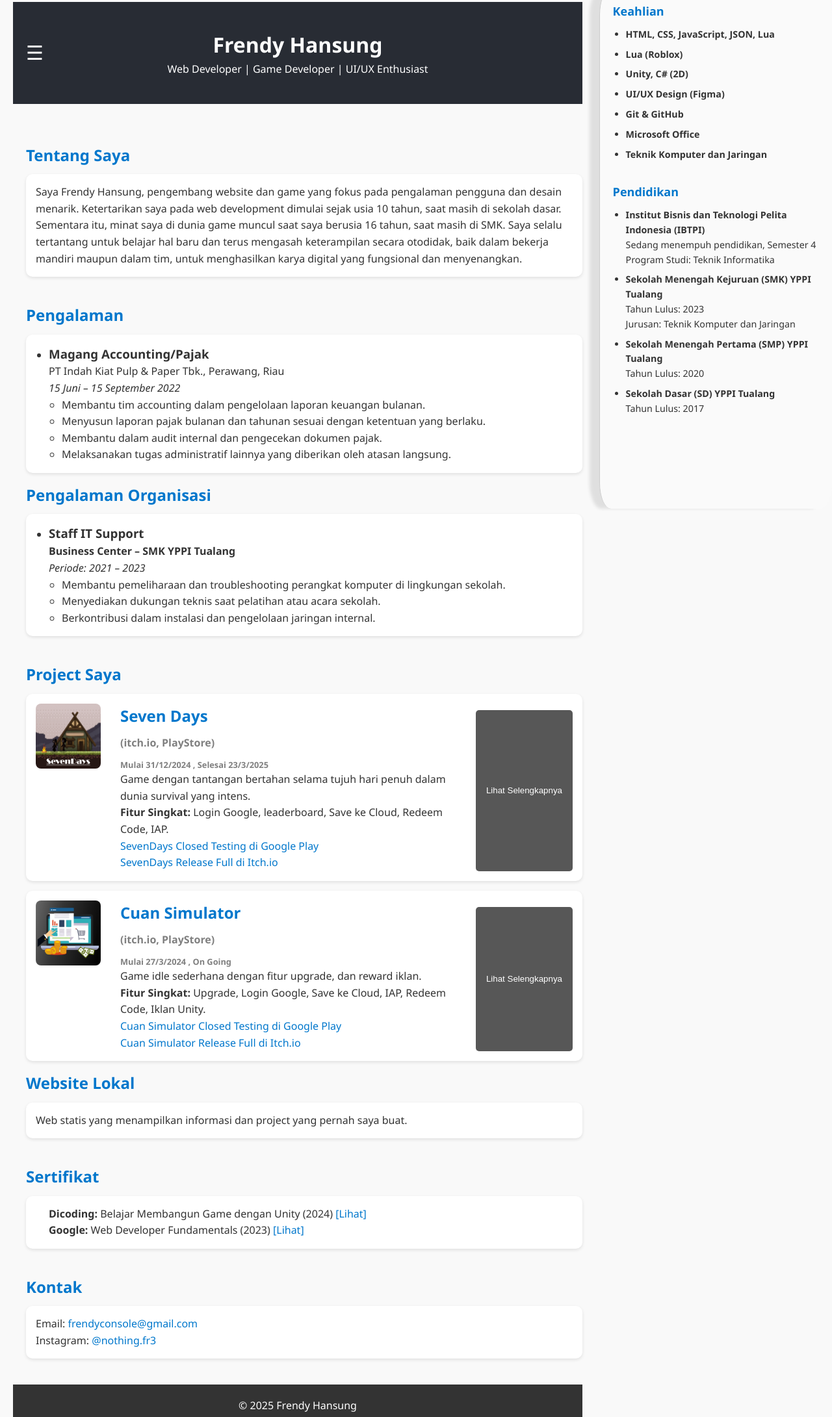
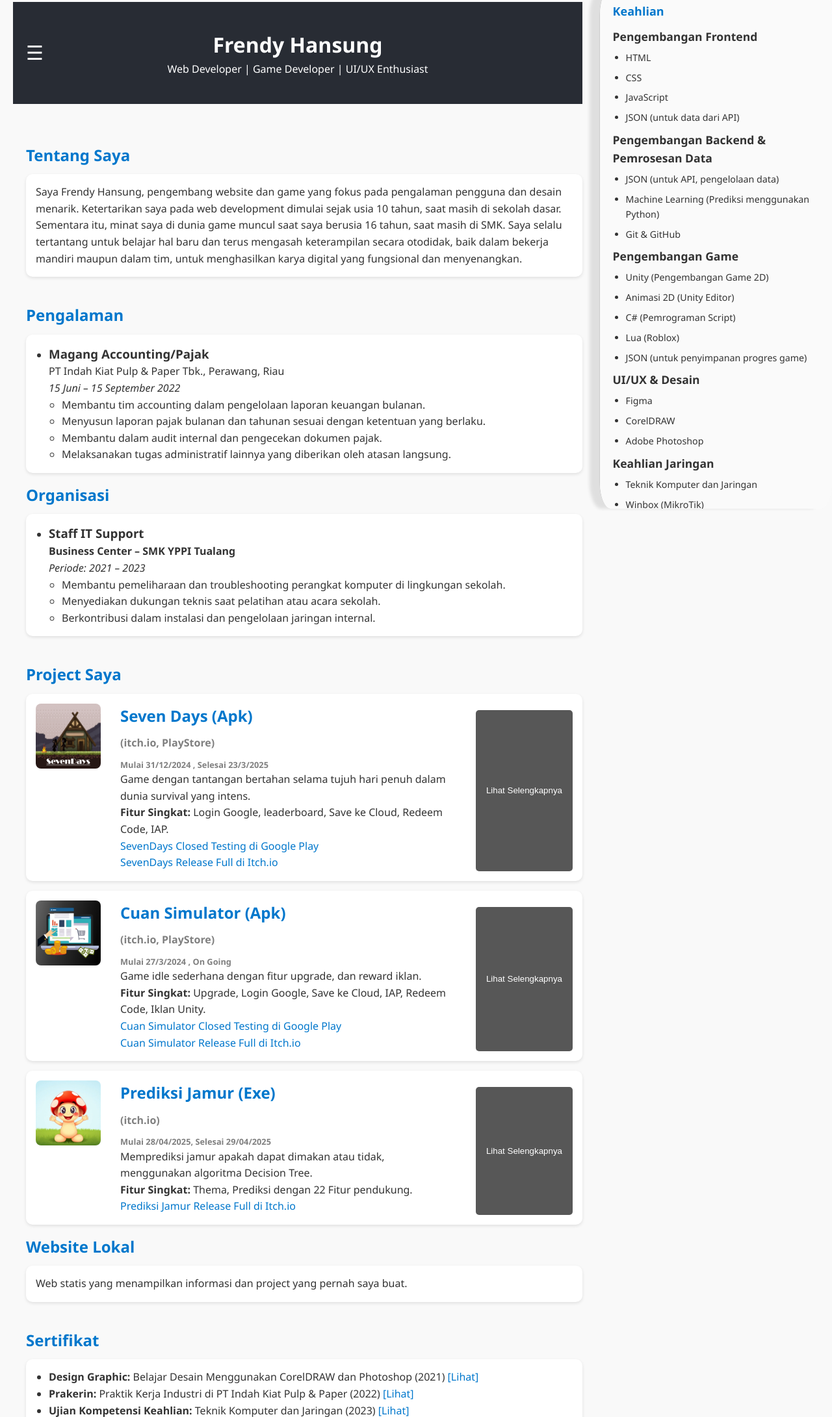
Before and after one commit to dorafrenpia/dorafrenpia.github.io, a plain HTML site: page index.html in a window 1280 px wide. Shown: the part 17-2198 px from the top of the page at 65% size. Drawn offline with Linux system fonts and the light colour scheme.

Commit message:
Update Sertifikat

```diff
--- a/index.html
+++ b/index.html
@@ -23,22 +23,69 @@
       <div class="right-sidebar">
 
         <section class="skills" id="skills">
+            <h2><strong>Keahlian</strong></h2>
 
-          <h2>Keahlian</h2>
-          <strong>
+            <h3>Pengembangan Frontend</h3>
             <ul>
-            <li>HTML, CSS, JavaScript, JSON, Lua</li>
-            <li>Lua (Roblox) </li>
-            <li>Unity, C# (2D)</li>
-            <li>UI/UX Design (Figma)</li>
+                <li>HTML</li>
+                <li>CSS</li>
+                <li>JavaScript</li>
+                <li>JSON (untuk data dari API)</li>
+            </ul>
+
+            <h3>Pengembangan Backend & Pemrosesan Data</h3>
+            <ul>
+                <li>JSON (untuk API, pengelolaan data)</li>
+                <li>Machine Learning (Prediksi menggunakan Python)</li>
                 <li>Git & GitHub</li>
-            <li>Microsoft Office</li>
-            <li>Teknik Komputer dan Jaringan</li>
             </ul>
-        </strong>
-        </section>
 
 
+            <h3>Pengembangan Game</h3>
+            <ul>
+                <li>Unity (Pengembangan Game 2D)</li>
+                <li>Animasi 2D (Unity Editor)</li>
+                <li>C# (Pemrograman Script)</li>
+                <li>Lua (Roblox)</li>
+                <li>JSON (untuk penyimpanan progres game)</li>
+
+            </ul>
+
+            <h3>UI/UX & Desain</h3>
+            <ul>
+                <li>Figma</li>
+                <li>CorelDRAW</li>
+                <li>Adobe Photoshop</li>
+            </ul>
+
+            <h3>Keahlian Jaringan</h3>
+            <ul>
+                <li>Teknik Komputer dan Jaringan</li>
+                <li>Winbox (MikroTik)</li>
+                <li>Cisco Packet Tracer</li>
+            </ul>
+
+            <h3>Alat Produktivitas Kantor</h3>
+            <ul>
+                <li>Microsoft Excel</li>
+                <li>Microsoft Word</li>
+                <li>Microsoft PowerPoint</li>
+            </ul>
+
+            <h3>Aplikasi yang Digunakan</h3>
+            <ul>
+                <li>Unity Editor (Pengembangan Game 2D)</li>
+                <li>Roblox Studio</li>
+                <li>Google Colab (Python, Machine Learning, Pemrosesan Data)</li>
+                <li>Figma</li>
+                <li>CorelDRAW</li>
+                <li>Adobe Photoshop</li>
+                <li>Microsoft Office Suite</li>
+                <li>Winbox (MikroTik)</li>
+                <li>Cisco Packet Tracer</li>
+            </ul>
+
+        </section>
 
 
         <br>
@@ -68,7 +115,7 @@
 
   <div class="side-nav">
     <ul>
-      <li><a href="#">Beranda</a></li>
+
       <li><a href="#about">Tentang</a></li>
 
       <li><a href="#experience">Pengalaman</a></li>
@@ -114,7 +161,7 @@ Saya selalu tertantang untuk belajar hal baru dan terus mengasah keterampilan se
     </div>
   </section>
   <section class="organization" id="organization">
-    <h2>Pengalaman Organisasi</h2>
+    <h2>Organisasi</h2>
 
     <div class="project-card">
       <ul>
@@ -143,7 +190,7 @@ Saya selalu tertantang untuk belajar hal baru dan terus mengasah keterampilan se
           <img src="images/logogameSevenDays.png" alt="Seven Days" class="project-img">
         </a>
         <div class="isi">
-            <h2>Seven Days</h2>
+            <h2>Seven Days (Apk)</h2>
             <h2 class="subjudul">(itch.io, PlayStore)</h2>
             <h3 class="subjudul">Mulai 31/12/2024 , Selesai 23/3/2025</h3>
             <p>Game dengan tantangan bertahan selama tujuh hari penuh dalam dunia survival yang intens.</p>
@@ -179,7 +226,7 @@ Saya selalu tertantang untuk belajar hal baru dan terus mengasah keterampilan se
           <img src="images/IconCuanSimulator.png" alt="Cuan Simulator" class="project-img">
         </a>
         <div class="isi">
-          <h2>Cuan Simulator</h2>
+          <h2>Cuan Simulator (Apk)</h2>
           <h2 class="subjudul">(itch.io, PlayStore)</h2>
           <h3 class="subjudul">Mulai 27/3/2024 , On Going</h3>
           <p>Game idle sederhana dengan fitur upgrade, dan reward iklan.</p>
@@ -191,6 +238,7 @@ Saya selalu tertantang untuk belajar hal baru dan terus mengasah keterampilan se
           <p><a href="https://play.google.com/apps/testing/com.HanzGrez.Cuan_Simulator" target="_blank">Cuan Simulator Closed Testing di Google Play</a></p>
           <p><a href="https://frendyhansung.itch.io/cuansimulator" target="_blank">Cuan Simulator Release Full di Itch.io</a></p>
         </div>
+
 
         <!-- Konten selengkapnya (disembunyikan dulu) -->
         <div class="more-content" style="display: none;">
@@ -214,6 +262,37 @@ Saya selalu tertantang untuk belajar hal baru dan terus mengasah keterampilan se
       </div>
 
 
+      <div class="project-card">
+        <a href="https://namakamu.itch.io/nama-game" target="_blank">
+          <img src="images/Logo Jamur.jpg" alt="Prediksi Jamur" class="project-img">
+        </a>
+        <div class="isi">
+          <h2>Prediksi Jamur (Exe)</h2>
+          <h2 class="subjudul">(itch.io)</h2>
+          <h3 class="subjudul">Mulai 28/04/2025, Selesai 29/04/2025</h3>
+          <p>Memprediksi jamur apakah dapat dimakan atau tidak, menggunakan algoritma Decision Tree.</p>
+
+          <!-- Konten ringkas -->
+          <p><strong>Fitur Singkat:</strong> Thema, Prediksi dengan 22 Fitur pendukung.</p>
+          <p><a href="https://frendyhansung.itch.io/cuansimulator" target="_blank">Prediksi Jamur Release Full di Itch.io</a></p>
+        </div>
+
+
+        <!-- Konten selengkapnya (disembunyikan dulu) -->
+        <div class="more-content" style="display: none;">
+          <ul>
+            <li>🧠 Sistem Prediksi</li>
+            <li>🌳 Algoritma Decision Tree</li>
+            <li>🎨 Ganti dengan 6 tema berbeda</li>
+          </ul>
+
+
+        </div>
+
+        <!-- Tombol untuk toggle -->
+        <button class="toggle-btn" onclick="toggleMore(this)">Lihat Selengkapnya</button>
+      </div>
+
 
       <h2>Website Lokal</h2>
     <div class="project-card">
@@ -223,28 +302,41 @@ Saya selalu tertantang untuk belajar hal baru dan terus mengasah keterampilan se
   </section>
 
 
-
   <section class="certificates" id="certificates">
-
     <h2>Sertifikat</h2>
     <div class="project-card">
         <ul>
+            <li>
+              <strong>Design Graphic:</strong> Belajar Desain Menggunakan CorelDRAW dan Photoshop (2021)
+                <a href="link_sertifikat.pdf" target="_blank">[Lihat]</a>
+            </li>
+            <li>
+              <strong>Prakerin:</strong> Praktik Kerja Industri di PT Indah Kiat Pulp & Paper (2022)
 
-        <strong>Dicoding:</strong> Belajar Membangun Game dengan Unity (2024)
               <a href="link_sertifikat.pdf" target="_blank">[Lihat]</a>
-      <br>
-        <strong>Google:</strong> Web Developer Fundamentals (2023)
+          </li>
+            <li>
+                <strong>Ujian Kompetensi Keahlian:</strong> Teknik Komputer dan Jaringan (2023)
+
                 <a href="link_sertifikat.pdf" target="_blank">[Lihat]</a>
+            </li>
+            <li>
+              <strong>Business Center, SMK YPPI Tualang:</strong> Staff IT Support (2023)
+
+              <a href="link_sertifikat.pdf" target="_blank">[Lihat]</a>
+          </li>
+
 
         </ul>
     </div>
 </section>
 
 
+
   <section class="contact" id="contact">
     <h2>Kontak</h2>
     <div class="project-card-normal">
-    <p>Email: <a href="mailto:frendyhansung@gmail.com">frendyconsole@gmail.com</a></p>
+    <p>Email: <a href="mailto:frendyhansung@gmail.com">frendyhansung@gmail.com</a></p>
     <p>Instagram: <a href="https://instagram.com/nothing.fr3" target="_blank">@nothing.fr3</a></p>
   </div>
   </section>
```
Also changed, not shown: images/Logo Jamur.jpg (added). Lines whose indentation alone changed are shown as unchanged.
